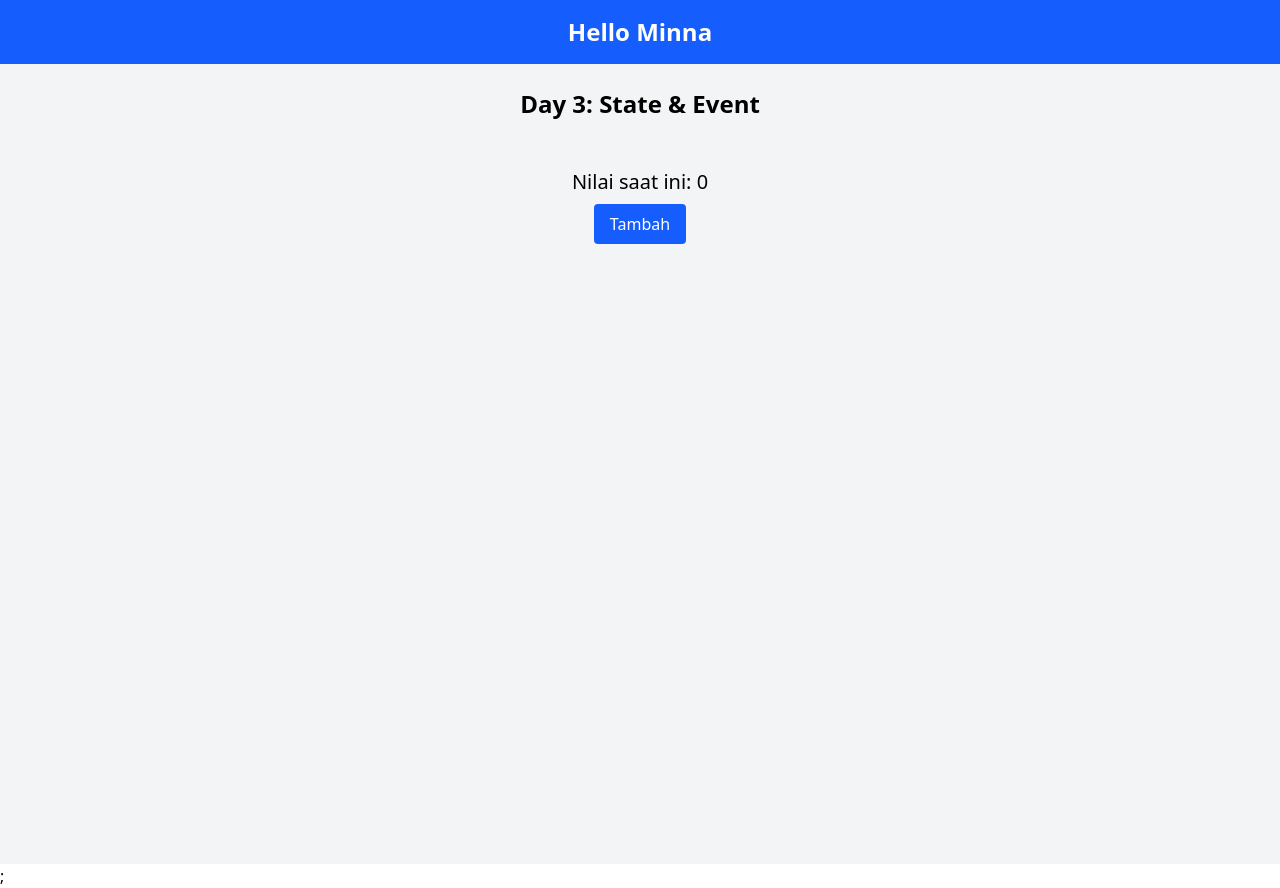
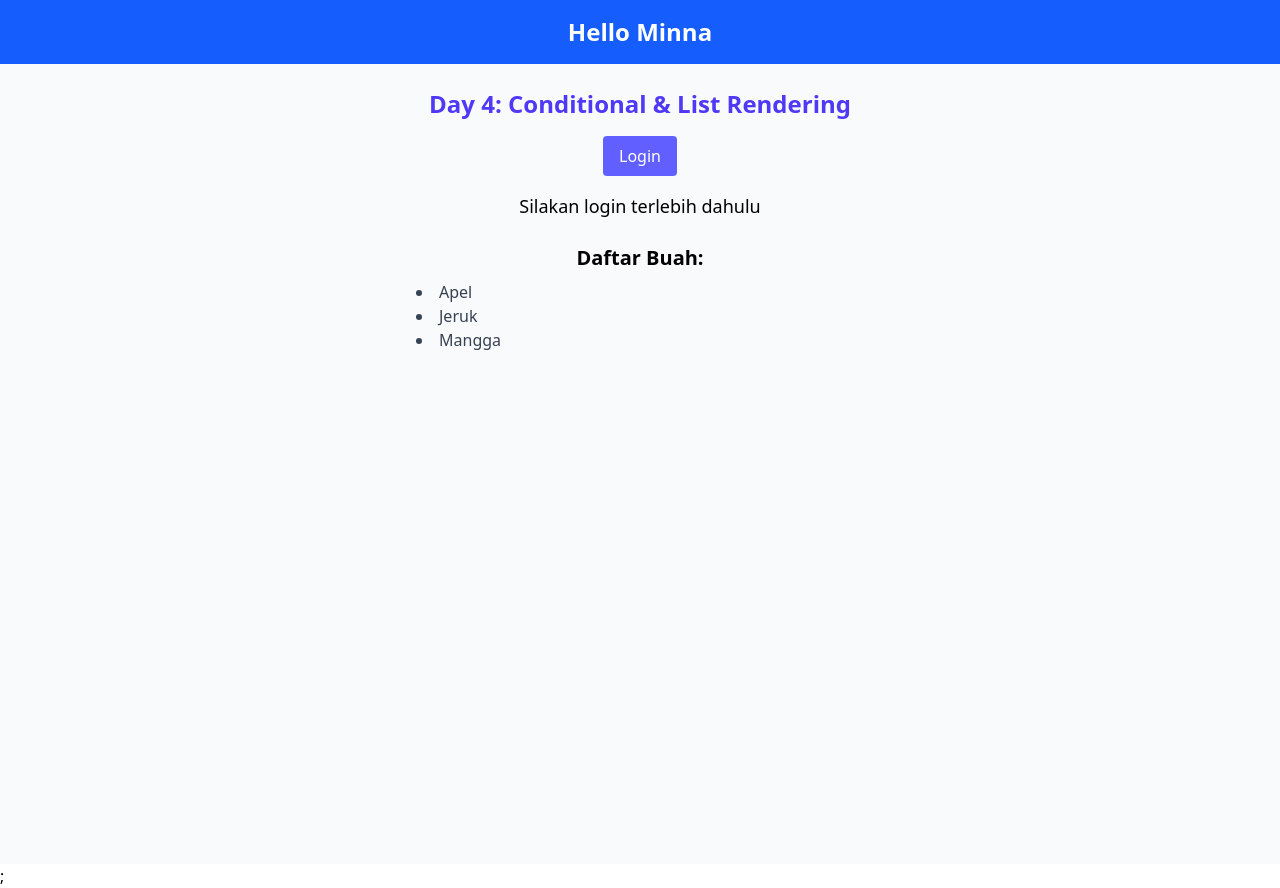
Before and after one commit to FakhriHH/one-day-one-react, a React (Vite) app: page / in a window 1280 px wide. Built offline with nearby package versions, Linux system fonts and the light colour scheme.

Commit message:
Day 4 Conditional

```diff
--- a/src/App.jsx
+++ b/src/App.jsx
@@ -2,11 +2,12 @@ import React from 'react'
 import Header from './components/header';
 import Greeting from './components/greeting';
 import Day03State from './pages/Day03State';
+import Day04Conditional from './pages/Day04Conditional';
 const App = () => {
   return (
     <div>
       <Header />
-        <Day03State />;
+        <Day04Conditional />;
     </div>
   );
 }
--- /dev/null
+++ b/src/pages/Day04Conditional.jsx
@@ -0,0 +1,42 @@
+import { useState } from "react";
+
+function Day04Conditional() {
+  const [isLoggedIn, setIsLoggedIn] = useState(false);
+  const [fruits, setFruits] = useState(["Apel", "Jeruk", "Mangga"]);
+
+  return (
+    <div className="min-h-screen bg-gray-50 p-6 text-center">
+      <h1 className="text-2xl font-bold text-indigo-600 mb-4">Day 4: Conditional & List Rendering</h1>
+
+      {/* Conditional Rendering */}
+      <div className="mb-6">
+        <button
+          onClick={() => setIsLoggedIn(!isLoggedIn)}
+          className="px-4 py-2 bg-indigo-500 text-white rounded hover:bg-indigo-600"
+        >
+          {isLoggedIn ? "Logout" : "Login"}
+        </button>
+
+        <p className="mt-4 text-lg">
+          {isLoggedIn ? "Selamat datang kembali!" : "Silakan login terlebih dahulu"}
+        </p>
+      </div>
+
+      {/* List Rendering */}
+      <div>
+        <h2 className="text-xl font-semibold mb-2">Daftar Buah:</h2>
+        {fruits.length > 0 ? (
+          <ul className="list-disc list-inside text-left mx-auto max-w-md">
+            {fruits.map((fruit, index) => (
+              <li key={index} className="text-gray-700">{fruit}</li>
+            ))}
+          </ul>
+        ) : (
+          <p className="text-gray-500">Tidak ada buah saat ini.</p>
+        )}
+      </div>
+    </div>
+  );
+}
+
+export default Day04Conditional;
```
